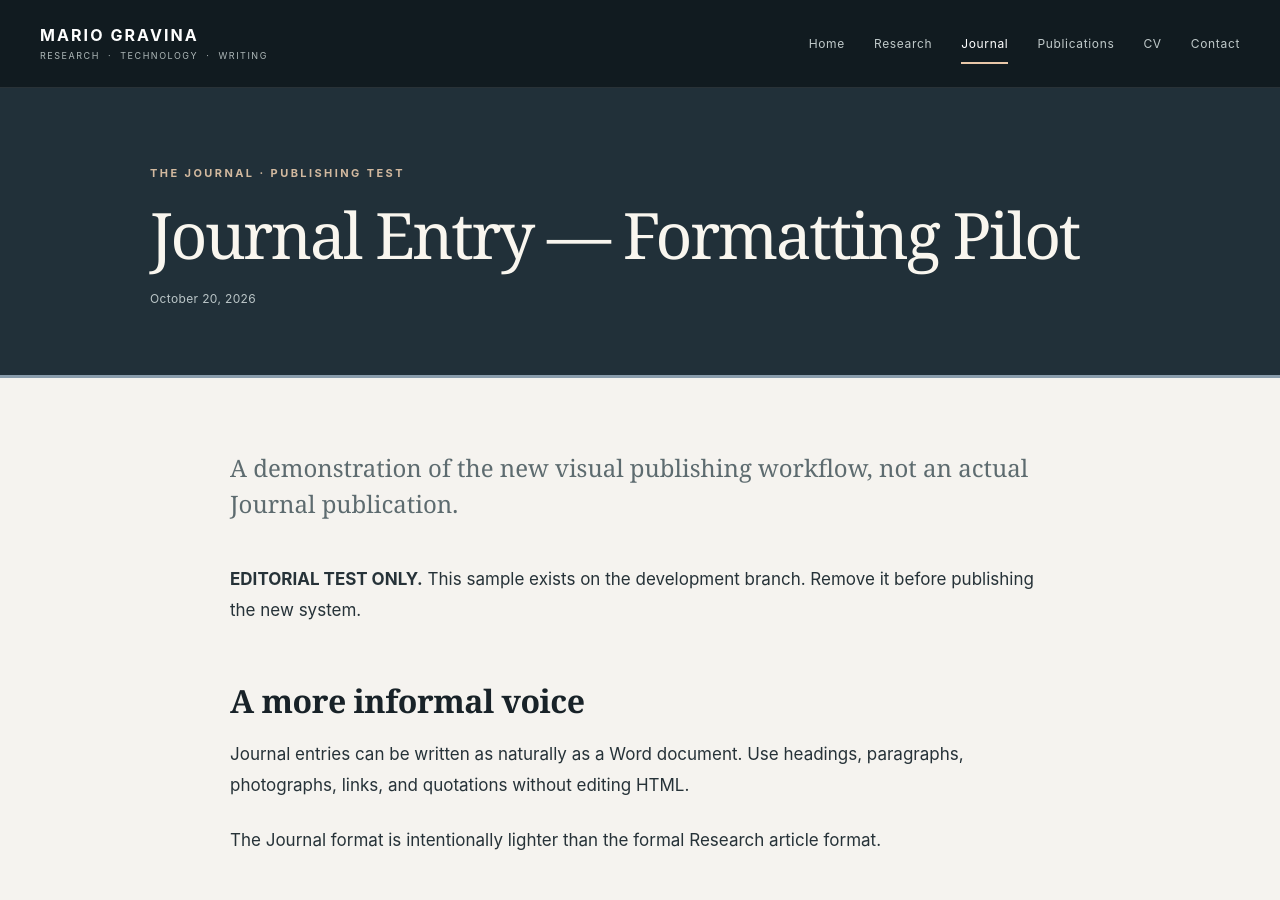
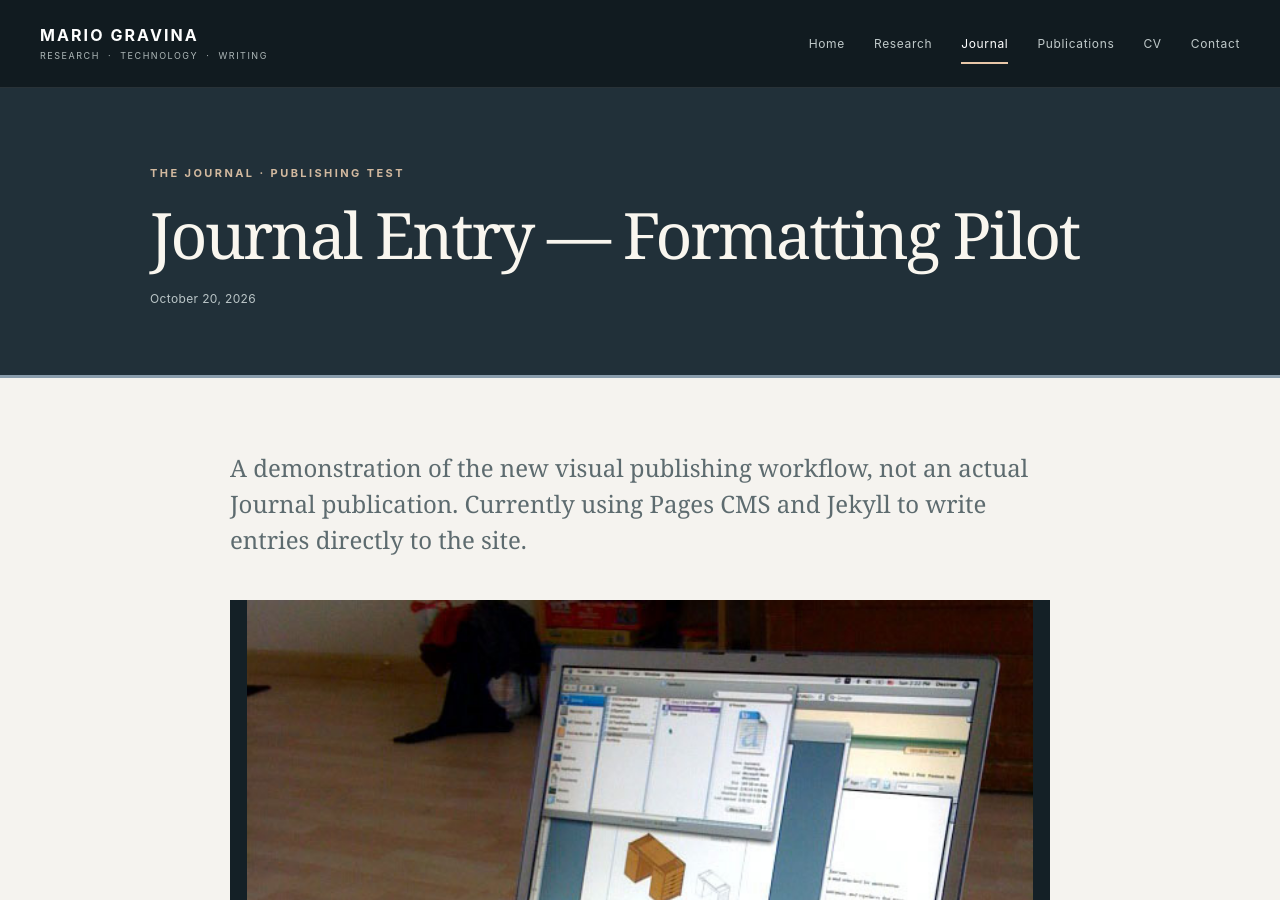
Before and after one commit to MarioGravina/mariogravina.github.io, a Jekyll site: the page built from _journal/2026-10-20-journal-formatting-pilot.md, in a window 1280 px wide and 900 px high. Built offline with Jekyll 4.4.1, drawn with Linux system fonts in a browser that asks for light colours.

Commit message:
Update _journal/2026-10-20-journal-formatting-pilot.md (via Pages CMS)

```diff
--- a/_journal/2026-10-20-journal-formatting-pilot.md
+++ b/_journal/2026-10-20-journal-formatting-pilot.md
@@ -1,10 +1,14 @@
 ---
-title: "Journal Entry — Formatting Pilot"
+title: Journal Entry — Formatting Pilot
 date: 2026-10-20
-summary: "A demonstration of the new visual publishing workflow, not an actual Journal publication."
-category: "Publishing test"
+summary: >-
+  A demonstration of the new visual publishing workflow, not an actual Journal
+  publication.
+
+  Currently using Pages CMS and Jekyll to write entries directly to the site.
+category: Publishing test
+cover: /assets/images/editorial/laptopjpg.jpg
 ---
-
 **EDITORIAL TEST ONLY.** This sample exists on the development branch. Remove it before publishing the new system.
 
 ## A more informal voice
```
